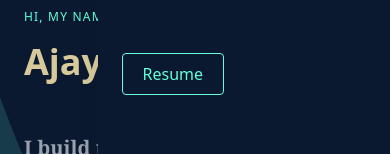
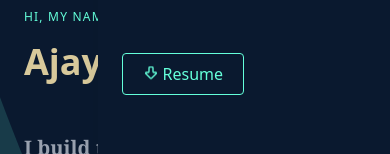
Before and after one commit to Ennyola4/portfolio, a React (Vite) app: page / in a window 390 px wide. Both pictures are taken after a click on the button 353 px from the left and 30 px from the top of the page. Shown: the part 283-437 px from the top of the page. Built offline with nearby package versions, Linux system fonts and the light colour scheme.

Commit message:
third commit

```diff
--- a/src/components/Navbar.tsx
+++ b/src/components/Navbar.tsx
@@ -357,6 +357,7 @@ const handleDownloadResume = () => {
                onClick={handleDownloadResume}
                 className="mt-6 w-fit px-5 py-2 border border-[#64ffda] rounded text-[#64ffda]"
               >
+                <ArrowBigDown className="w-4 h-4 inline mr-1 animate-bounce" />
                 Resume
               </a>
             </div>
```
